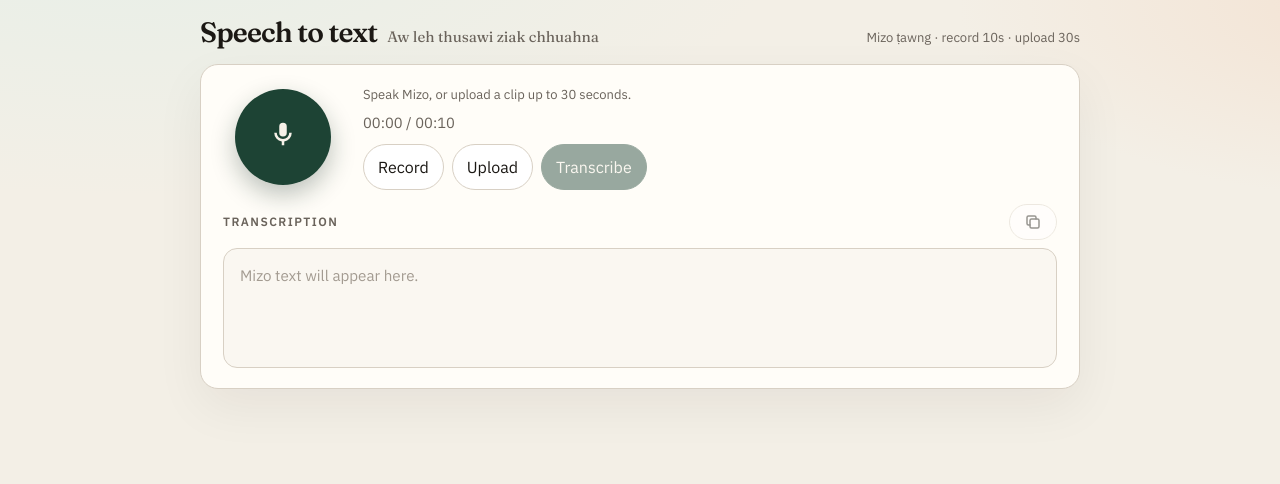
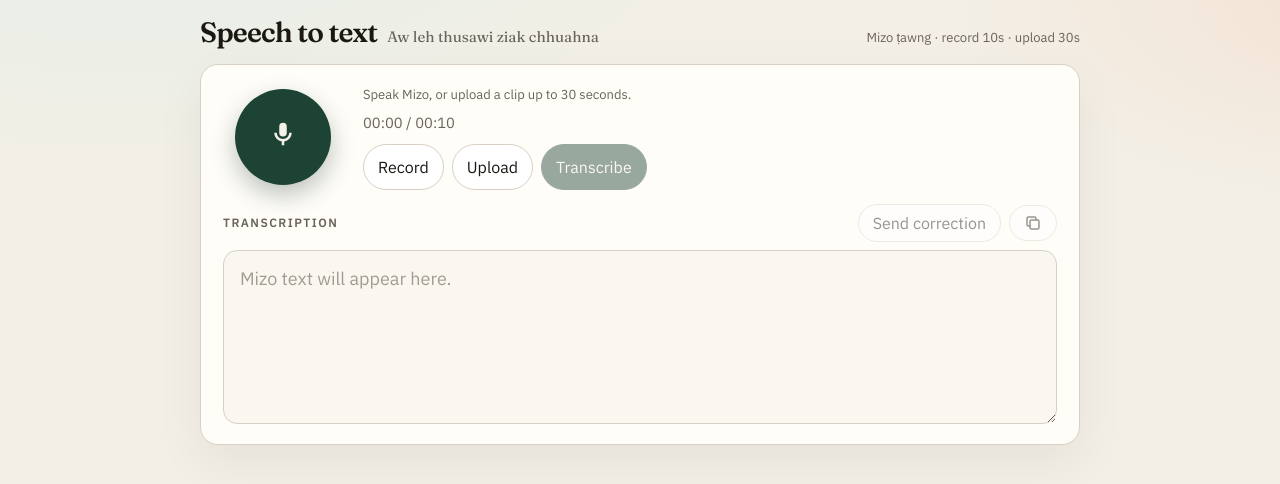
Before and after one commit to it370/mizo-asr-ui, a Next.js app: page / in a window 1280 px wide. Shown: the top 484 px of the page. Built offline with nearby package versions, Linux system fonts and the light colour scheme.

Commit message:
contribution flow

```diff
--- /dev/null
+++ b/app/api/contribute/route.ts
@@ -0,0 +1,75 @@
+import { NextResponse } from "next/server";
+
+export const runtime = "nodejs";
+export const dynamic = "force-dynamic";
+export const maxDuration = 60;
+
+const MAX_SECONDS = 30;
+
+function wavDurationSeconds(b64: string): number | null {
+  try {
+    const buf = Buffer.from(b64, "base64");
+    if (buf.length < 44) return null;
+    const sampleRate = buf.readUInt32LE(24);
+    const channels = buf.readUInt16LE(22);
+    const bitsPerSample = buf.readUInt16LE(34);
+    const dataSize = buf.readUInt32LE(40);
+    const bytesPerSecond = sampleRate * channels * (bitsPerSample / 8);
+    if (!bytesPerSecond) return null;
+    return dataSize / bytesPerSecond;
+  } catch {
+    return null;
+  }
+}
+
+export async function POST(request: Request) {
+  const adminUrl = process.env.ASR_ADMIN_URL?.replace(/\/$/, "");
+  const adminKey = process.env.ASR_ADMIN_API_KEY;
+  if (!adminUrl || !adminKey) {
+    return NextResponse.json({ error: "Corrections are not available right now." }, { status: 500 });
+  }
+
+  let audio: unknown;
+  let text: unknown;
+  try {
+    ({ audio, text } = await request.json());
+  } catch {
+    return NextResponse.json({ error: "We could not read that correction." }, { status: 400 });
+  }
+
+  const cleaned = typeof text === "string" ? text.trim() : "";
+  if (!cleaned) {
+    return NextResponse.json({ error: "Please enter a transcription." }, { status: 400 });
+  }
+  if (typeof audio !== "string" || !audio) {
+    return NextResponse.json({ error: "Please keep the audio clip and try again." }, { status: 400 });
+  }
+
+  const duration = wavDurationSeconds(audio);
+  if (duration === null || duration <= 0 || duration > MAX_SECONDS + 0.4) {
+    return NextResponse.json({ error: `Please keep clips under ${MAX_SECONDS} seconds.` }, { status: 400 });
+  }
+
+  const wav = Buffer.from(audio, "base64");
+  const form = new FormData();
+  form.append("file", new Blob([new Uint8Array(wav)], { type: "audio/wav" }), "clip.wav");
+  form.append("text", cleaned);
+
+  let upstream: Response;
+  try {
+    upstream = await fetch(`${adminUrl}/api/contribute`, {
+      method: "POST",
+      headers: { "x-api-key": adminKey },
+      body: form,
+      signal: AbortSignal.timeout(50_000),
+    });
+  } catch {
+    return NextResponse.json({ error: "We could not send that correction. Please try again." }, { status: 502 });
+  }
+
+  if (!upstream.ok) {
+    return NextResponse.json({ error: "We could not send that correction. Please try again." }, { status: upstream.status === 401 ? 502 : upstream.status });
+  }
+
+  return NextResponse.json({ ok: true });
+}
--- a/app/globals.css
+++ b/app/globals.css
@@ -280,24 +280,37 @@ h1 {
   padding: 6px 14px;
 }
 
-.transcript {
+.out-actions {
+  display: flex;
+  align-items: center;
+  gap: 8px;
+}
+
+textarea.transcript {
+  display: block;
+  width: 100%;
+  resize: vertical;
   min-height: 7.5rem;
-  max-height: min(38dvh, 260px);
+  max-height: min(38dvh, 280px);
   overflow: auto;
   -webkit-overflow-scrolling: touch;
   border: 1px solid var(--line);
   border-radius: 14px;
   padding: 12px 14px;
   background: #faf7f1;
+  color: var(--ink);
+  font: inherit;
   font-size: 1.05rem;
   line-height: 1.6;
-  white-space: pre-wrap;
-  overflow-wrap: anywhere;
 }
 
-.transcript.empty {
+textarea.transcript:disabled {
+  opacity: 0.7;
+}
+
+textarea.transcript.empty,
+textarea.transcript::placeholder {
   color: #a39b91;
-  font-size: 0.95rem;
 }
 
 @media (hover: hover) and (pointer: fine) {
@@ -399,7 +412,7 @@ h1 {
     min-width: 160px;
   }
 
-  .transcript {
+  textarea.transcript {
     min-height: 120px;
     max-height: min(36vh, 280px);
     font-size: 18px;
--- a/app/page.tsx
+++ b/app/page.tsx
@@ -24,6 +24,8 @@ export default function HomePage() {
   const [audio, setAudio] = useState<Blob | null>(null);
   const [audioUrl, setAudioUrl] = useState("");
   const [text, setText] = useState("");
+  const [baseline, setBaseline] = useState("");
+  const [sending, setSending] = useState(false);
   const [notice, setNotice] = useState("");
   const [eta, setEta] = useState<number | null>(null);
   const [error, setError] = useState("");
@@ -37,6 +39,7 @@ export default function HomePage() {
   const clipLimitRef = useRef(MAX_RECORD_SECONDS);
   const fileRef = useRef<HTMLInputElement | null>(null);
   const busyRef = useRef(false);
+  const dirtyRef = useRef(false);
   const transcribeRef = useRef<() => void>(() => {});
   const [tempZzKeepaliveReset, setTempZzKeepaliveReset] = useState(0); // TEMP_ZZ_LAMBDA_KEEPALIVE
   const tempZzKeepaliveMs = useTempZzLambdaKeepalive({
@@ -90,6 +93,8 @@ export default function HomePage() {
     setNotice("");
     setEta(null);
     setText("");
+    setBaseline("");
+    dirtyRef.current = false;
     let stream: MediaStream;
     try {
       stream = await navigator.mediaDevices.getUserMedia({ audio: true });
@@ -162,6 +167,8 @@ export default function HomePage() {
     setNotice("");
     setEta(null);
     setText("");
+    setBaseline("");
+    dirtyRef.current = false;
     try {
       const converted = await blobToWav16k(file, MAX_UPLOAD_SECONDS);
       if (converted.sourceDuration > MAX_UPLOAD_SECONDS) {
@@ -243,7 +250,10 @@ export default function HomePage() {
         setMode("ready");
         return;
       }
+      if (!dirtyRef.current) {
         setText(result);
+        setBaseline(result);
+      }
       setMode("ready");
     } catch {
       setError("We could not complete that request. Please try again.");
@@ -253,9 +263,45 @@ export default function HomePage() {
     }
   }
 
+  async function submitCorrection() {
+    const edited = text.trim();
+    if (!audio || !edited || edited === baseline.trim() || sending || busyRef.current || recorderRef.current) return;
+    setSending(true);
+    setError("");
+    setNotice("");
+    try {
+      const { base64 } = await wavFor(audio);
+      const response = await fetch("/api/contribute", {
+        method: "POST",
+        headers: { "Content-Type": "application/json" },
+        body: JSON.stringify({ audio: base64, text: edited }),
+      });
+      const raw = await response.text();
+      let payload: { error?: string } = {};
+      try {
+        payload = raw ? JSON.parse(raw) : {};
+      } catch {
+        payload = {};
+      }
+      if (!response.ok) {
+        setError(payload.error || "We could not send that correction. Please try again.");
+        return;
+      }
+      setBaseline(edited);
+      dirtyRef.current = false;
+      setNotice("Thank you. Your correction was sent.");
+    } catch {
+      setError("We could not send that correction. Please try again.");
+    } finally {
+      setSending(false);
+    }
+  }
+
   transcribeRef.current = transcribe;
   const busy = mode === "working";
   const recording = mode === "recording";
+  const dirty = Boolean(text.trim() && text.trim() !== baseline.trim());
+  dirtyRef.current = dirty;
   const shownSeconds = recording ? elapsed : clipSeconds;
   const hint = busy
     ? "Transcription in progress."
@@ -347,6 +393,10 @@ export default function HomePage() {
         <div className="out">
           <div className="out-head">
             <span>Transcription</span>
+            <div className="out-actions">
+              <button className="btn" type="button" disabled={!dirty || sending || busy || recording || !audio} onClick={submitCorrection}>
+                {sending ? "Sending…" : "Send correction"}
+              </button>
               <button className="btn icon" type="button" disabled={!text || busy} onClick={() => navigator.clipboard.writeText(text)} aria-label="Copy transcription">
                 <svg viewBox="0 0 24 24" fill="none" stroke="currentColor" strokeWidth="2" strokeLinecap="round" strokeLinejoin="round" aria-hidden="true">
                   <rect x="8" y="8" width="12" height="12" rx="2" />
@@ -354,9 +404,15 @@ export default function HomePage() {
                 </svg>
               </button>
             </div>
-          <div className={`transcript${text ? "" : " empty"}`}>
-            {text || "Mizo text will appear here."}
           </div>
+          <textarea
+            className={`transcript${text ? "" : " empty"}`}
+            value={text}
+            placeholder="Mizo text will appear here."
+            disabled={busy || recording || sending}
+            onChange={(event) => setText(event.target.value)}
+            rows={5}
+          />
         </div>
       </section>
       <TempZzLambdaKeepaliveChip remainingMs={tempZzKeepaliveMs} visible={Boolean(audio) && !recording} />
```
Also changed, not shown: 2 other files (tests, documents, lock files or other folders). Lines whose indentation alone changed are shown as unchanged.
